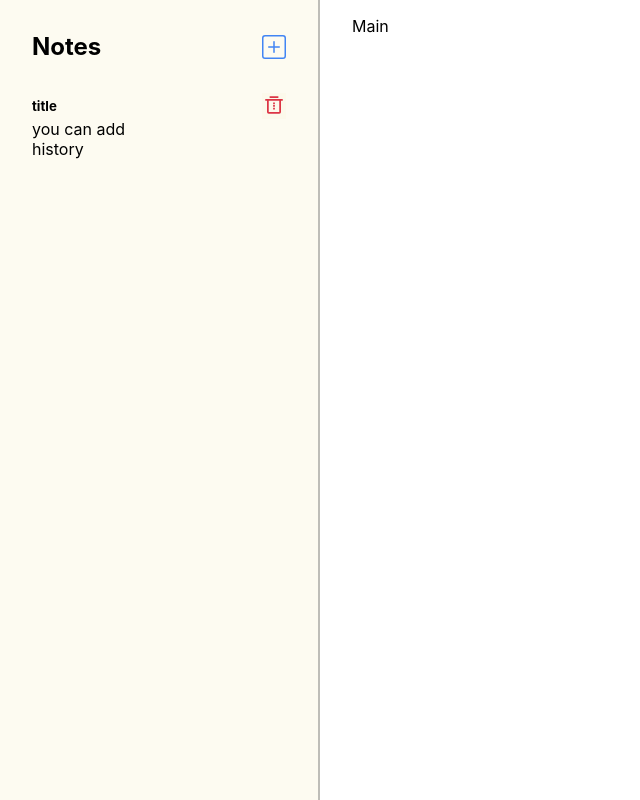
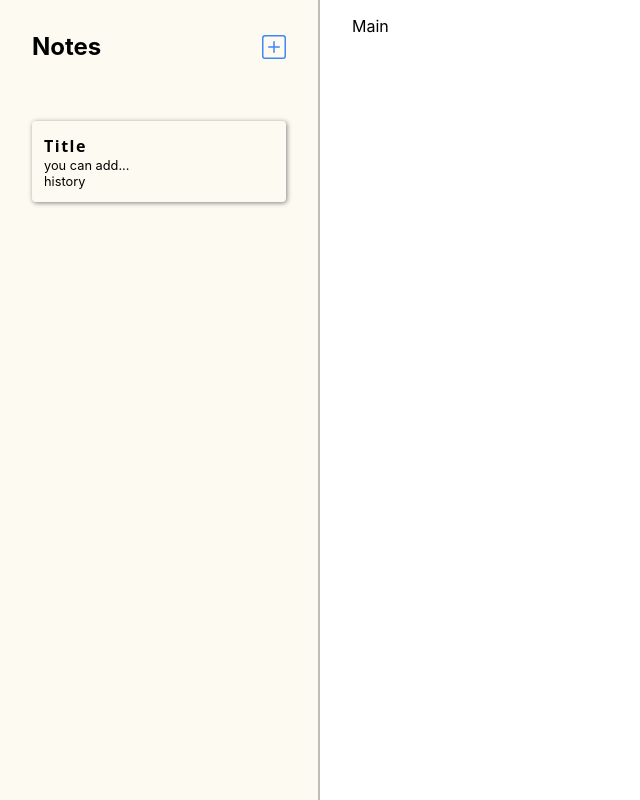
Before and after one commit to fahriakbaba/React-Notes-App, a React (Create React App) app: page / in a window 1280 px wide. Both pictures are taken after a click on the icon 274 px from the left and 46 px from the top of the page. Shown: the whole page, without its empty margins (0-640 px from the left). Built offline with nearby package versions, Linux system fonts and the light colour scheme.

Commit message:
to show data in Sidebar component

```diff
--- a/src/App.js
+++ b/src/App.js
@@ -20,7 +20,7 @@ function App() {
 
   return (
     <div className="App">
-      <Sidebar addNote={addNote} />
+      <Sidebar addNote={addNote} notes={notes} />
       <Main />
     </div>
   );
--- a/src/components/sidebar/Sidebar.jsx
+++ b/src/components/sidebar/Sidebar.jsx
@@ -1,37 +1,45 @@
-import { BsPlusSquare } from 'react-icons/bs';
+import { BsPlusSquare } from "react-icons/bs";
 import styles from "./Sidebar.module.css";
-import { RiDeleteBin3Line } from 'react-icons/ri';
+import { RiDeleteBin3Line } from "react-icons/ri";
 
-function Sidebar( {addNote} ) {
+function Sidebar({ addNote, notes }) {
   const deleteClick = () => {
     console.log("delete click");
-    }
+  };
 
-
-    return(
+  return (
     <aside className={styles.container}>
       <header className={styles.header}>
         <h1>notes</h1>
         <BsPlusSquare className={styles.icon} onClick={() => addNote()} />
       </header>
       <ul className={styles.content}>
-            <li>
-                <div className={styles.header}>
-                    <h5>title</h5>
-                    <button className={styles.btn} onClick={deleteClick} >
+        {notes.map((note) => (
+          <li key={note.id}>
+            <div className={styles.list}>
+              <h4>{note.title}</h4>
+              <button className={styles.btn} onClick={deleteClick}>
                 <RiDeleteBin3Line className={styles.deleteIcon} />
               </button>
             </div>
-                <p className={styles.context}>
-                    you can add
-                </p>
-                <p className={styles.footer}>
-                    history
-                </p>
+            <p className={styles.context}>{note.body.slice(0,50)}...</p>
+            <p className={styles.footer}>history</p>
           </li>
+        ))}
       </ul>
     </aside>
-    )
+  );
 }
 
 export default Sidebar;
+
+// <li>
+//           <div className={styles.list}>
+//             <h5>title</h5>
+//             <button className={styles.btn} onClick={deleteClick}>
+//               <RiDeleteBin3Line className={styles.deleteIcon} />
+//             </button>
+//           </div>
+//           <p className={styles.context}>you can add</p>
+//           <p className={styles.footer}>history</p>
+//         </li>
--- a/src/components/sidebar/Sidebar.module.css
+++ b/src/components/sidebar/Sidebar.module.css
@@ -28,18 +28,47 @@
 }
 
 .content {
-    padding: 2rem 0;
+    padding: 3rem 0;
+    line-height: 1.5rem;
 }
 
-.btn {
+.content li {
+    padding: 1px 8px 12px 12px;
+    margin: 12px 0;
+    box-shadow: 1px 1px 5px gray;
+    border-radius: 4px;
+}
+
+.content p {
+    font-size: .8rem;
+    line-height: 1rem;
+}
+
+.list {
+    display: flex;
+    justify-content: space-between;
+    align-items: center;
+    margin-top: 12px;
+}
+
+.list h4 {
+    letter-spacing: 1.5px;
+    font-family: system-ui, -apple-system, BlinkMacSystemFont, 'Segoe UI', Roboto, Oxygen, Ubuntu, Cantarell, 'Open Sans', 'Helvetica Neue', sans-serif;
+}
+
+.list .btn {
     border: none;
     outline: none;
-    font-size: .5rem;
     background-color: rgba(252, 248, 232, .6);
+    display: none;
 }
 
-.deleteIcon {
-    font-size: 1.5rem;
+.list:hover .btn {
+    display: inline-block;
+}
+
+.list .deleteIcon {
+    font-size: 1.3rem;
     color: var(--danger);
     border-radius: 3px;
     padding: 1.5px;
--- a/src/index.css
+++ b/src/index.css
@@ -22,7 +22,7 @@ code {
 .App {
   display: grid;
   grid-template-columns: 3fr 9fr;
-  grid-template-rows: 100vh;
+  min-height: 100vh;
 }
 
 :root {
```
Lines whose indentation alone changed are shown as unchanged.
